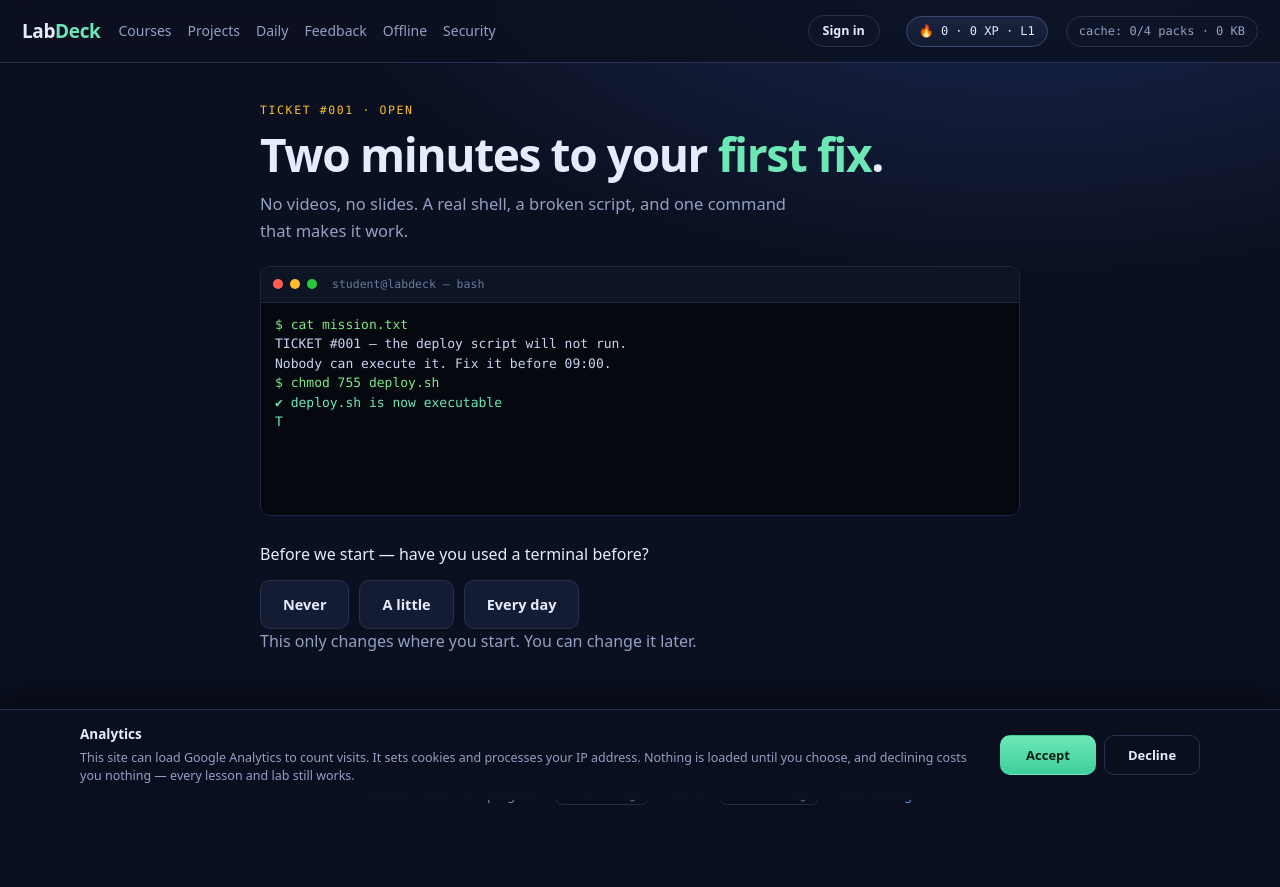
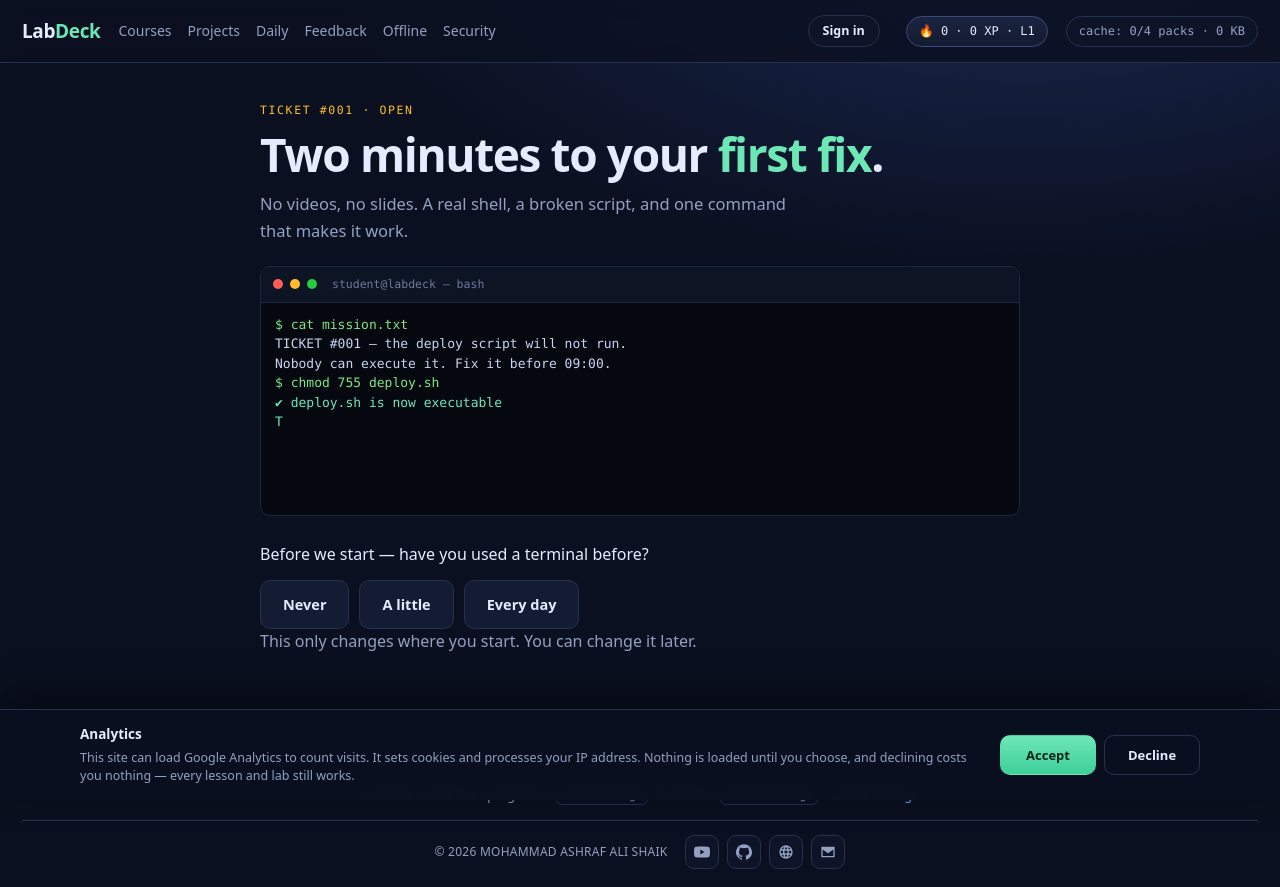
Before and after one commit to MOHAMMAD3230/Labdeck, a plain HTML site: page index.html in a window 1280 px wide. Before the commit the page ends 824 px from the top, so only its background shows below. Drawn offline with Linux system fonts and the light colour scheme.

Commit message:
Update index.html

```diff
--- a/index.html
+++ b/index.html
@@ -15,6 +15,7 @@
 <link rel="stylesheet" href="assets/auth.css" />
 <link rel="stylesheet" href="assets/ui.css" />
 <link rel="stylesheet" href="assets/consent.css" />
+  <link rel="stylesheet" href="assets/social.css" />
 </head>
 <body>
   <header class="topbar">
@@ -54,6 +55,7 @@
   <script src="assets/auth.js"></script>
   <script src="assets/danger.js"></script>
   <script src="assets/consent.js"></script>
+  <script src="assets/social.js"></script>
   <script src="assets/app.js"></script>
 </body>
 </html>
```
